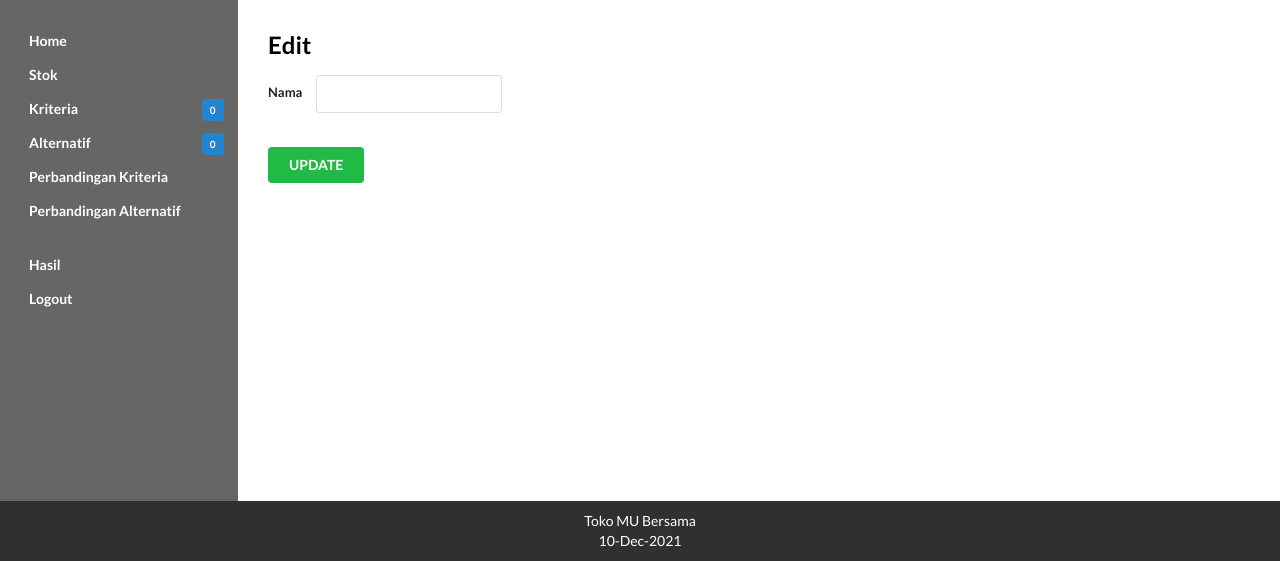
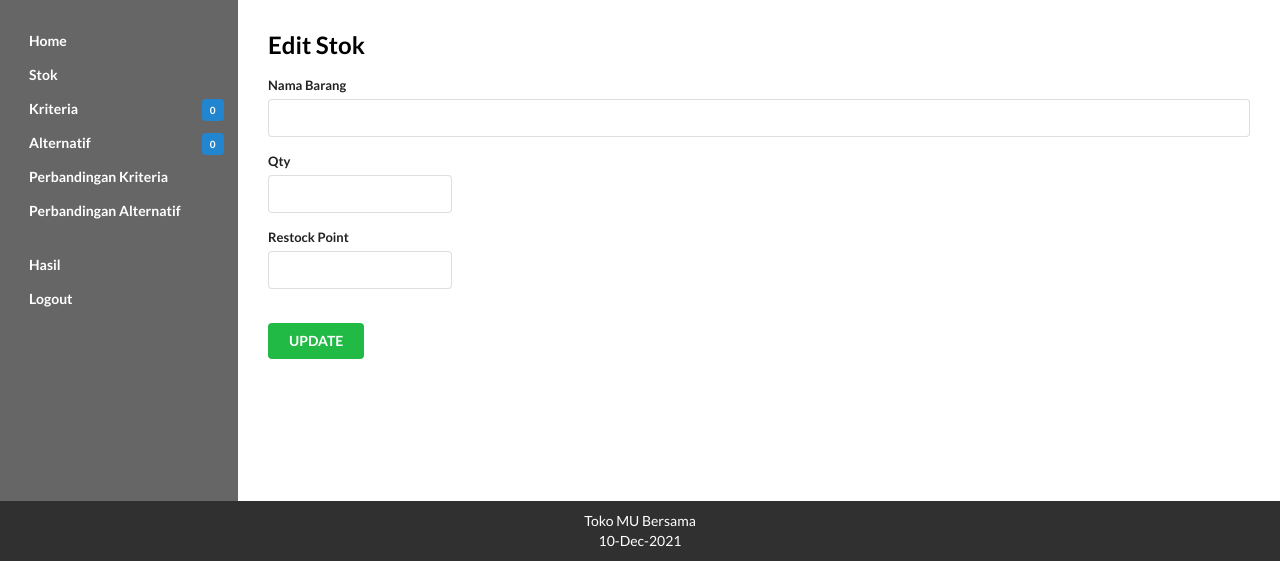
Before and after one commit to ariqd/ahp-mu-bersama, a PHP site: page /editStok.php in a window 1280 px wide. Shown: the part 239-800 px from the top of the page. Run offline with PHP 8.4, Linux system fonts and the light colour scheme; data that the repository does not hold is empty.

Commit message:
Edit stok

```diff
--- a/editStok.php
+++ b/editStok.php
@@ -3,32 +3,34 @@
 include('fungsi.php');
 
 // mendapatkan data edit
-	if(isset($_GET['jenis']) && isset($_GET['id'])) {
-		$id 	= $_GET['id'];
-		$jenis	= $_GET['jenis'];
+if (isset($_GET['id'])) {
+	$id = $_GET['id'];
 
 	// hapus record
-		$query 	= "SELECT nama FROM $jenis WHERE id=$id";
+	$query 	= "SELECT nama, qty, restock_point FROM stok WHERE id=$id";
 	$result	= mysqli_query($koneksi, $query);
 
 	while ($row = mysqli_fetch_array($result)) {
 		$nama = $row['nama'];
+		$qty = $row['qty'];
+		$restock_point = $row['restock_point'];
 	}
 }
 
 if (isset($_POST['update'])) {
-		$id 	= $_POST['id'];
-		$jenis	= $_POST['jenis'];
-		$nama 	= $_POST['nama'];
+	$id = $_POST['id'];
+	$nama = $_POST['nama'];
+	$qty = $_POST['qty'];
+	$restock_point = $_POST['restock_point'];
 
-		$query 	= "UPDATE $jenis SET nama='$nama' WHERE id=$id";
+	$query 	= "UPDATE stok SET nama='$nama', qty='$qty', restock_point='$restock_point' WHERE id=$id";
 	$result	= mysqli_query($koneksi, $query);
 
 	if (!$result) {
 		echo "Update gagal";
 		exit();
 	} else {
-			header('Location: '.$jenis.'.php');
+		header('Location: stok.php');
 		exit();
 	}
 }
@@ -37,14 +39,21 @@
 ?>
 
 <section class="content">
-	<h2>Edit <?php echo $jenis?></h2>
+	<h2>Edit Stok</h2>
 
-	<form class="ui form" method="post" action="edit.php">
-		<div class="inline field">
-			<label>Nama <?php echo $jenis ?></label>
-			<input type="text" name="nama" value="<?php echo $nama?>">
-			<input type="hidden" name="id" value="<?php echo $id?>">
-			<input type="hidden" name="jenis" value="<?php echo $jenis?>">
+	<form class="ui form" method="post" action="editStok.php">
+		<input type="hidden" name="id" value="<?php echo $id ?>">
+		<div class="field">
+			<label>Nama Barang</label>
+			<input type="text" name="nama" value="<?php echo $nama ?>">
+		</div>
+		<div class="three wide field">
+			<label>Qty</label>
+			<input type="number" name="qty" value="<?php echo $qty ?>">
+		</div>
+		<div class="three wide field">
+			<label>Restock Point</label>
+			<input type="number" name="restock_point" value="<?php echo $restock_point ?>">
 		</div>
 		<br>
 		<input class="ui green button" type="submit" name="update" value="UPDATE">
--- a/stok.php
+++ b/stok.php
@@ -6,7 +6,7 @@ include('fungsi.php');
 if (isset($_POST['edit'])) {
     $id = $_POST['id'];
 
-    header('Location: edit.php?jenis=stok&id=' . $id);
+    header('Location: editStok.php?id=' . $id);
     exit();
 }
 
```
Lines whose indentation alone changed are shown as unchanged.
